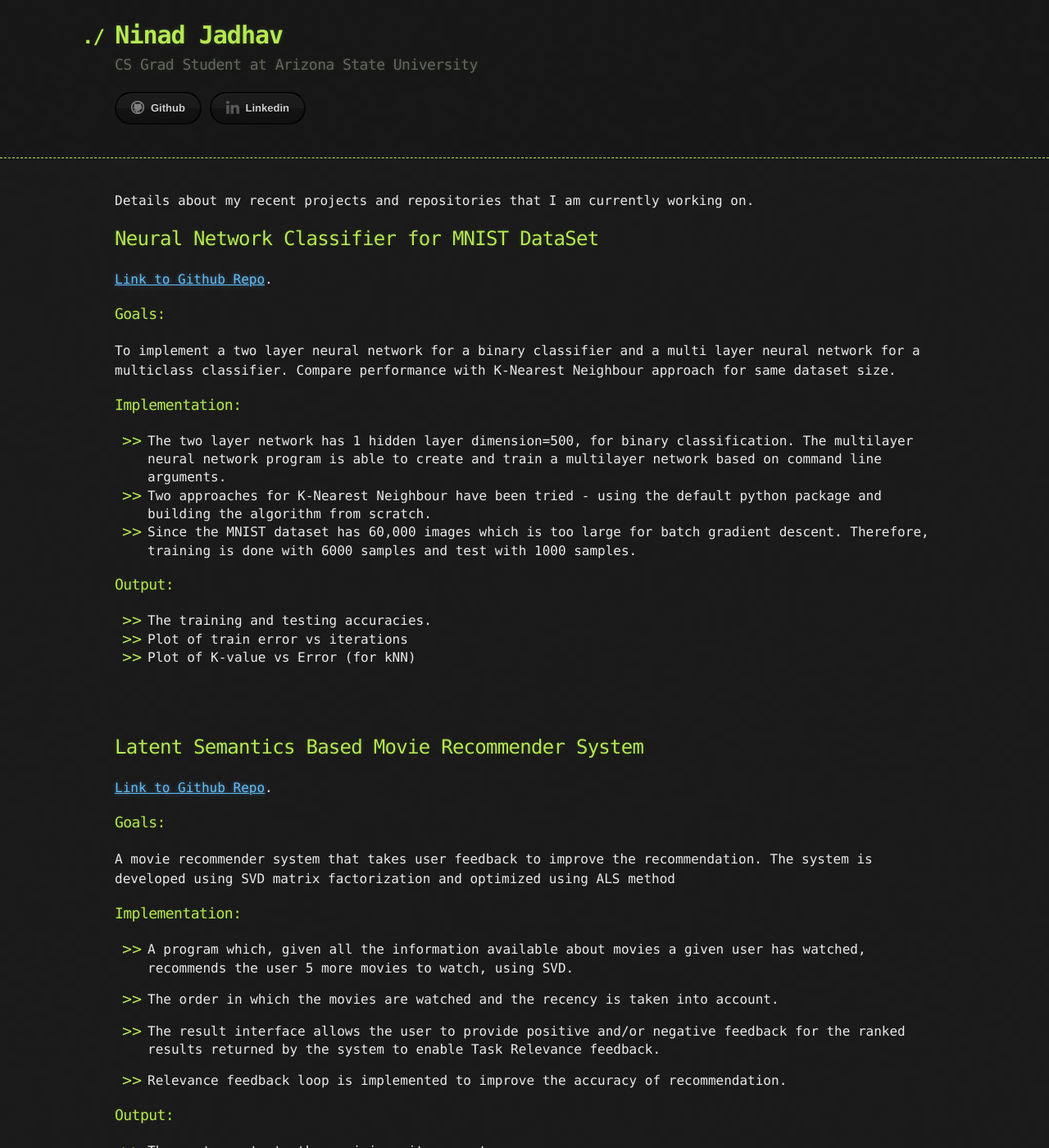
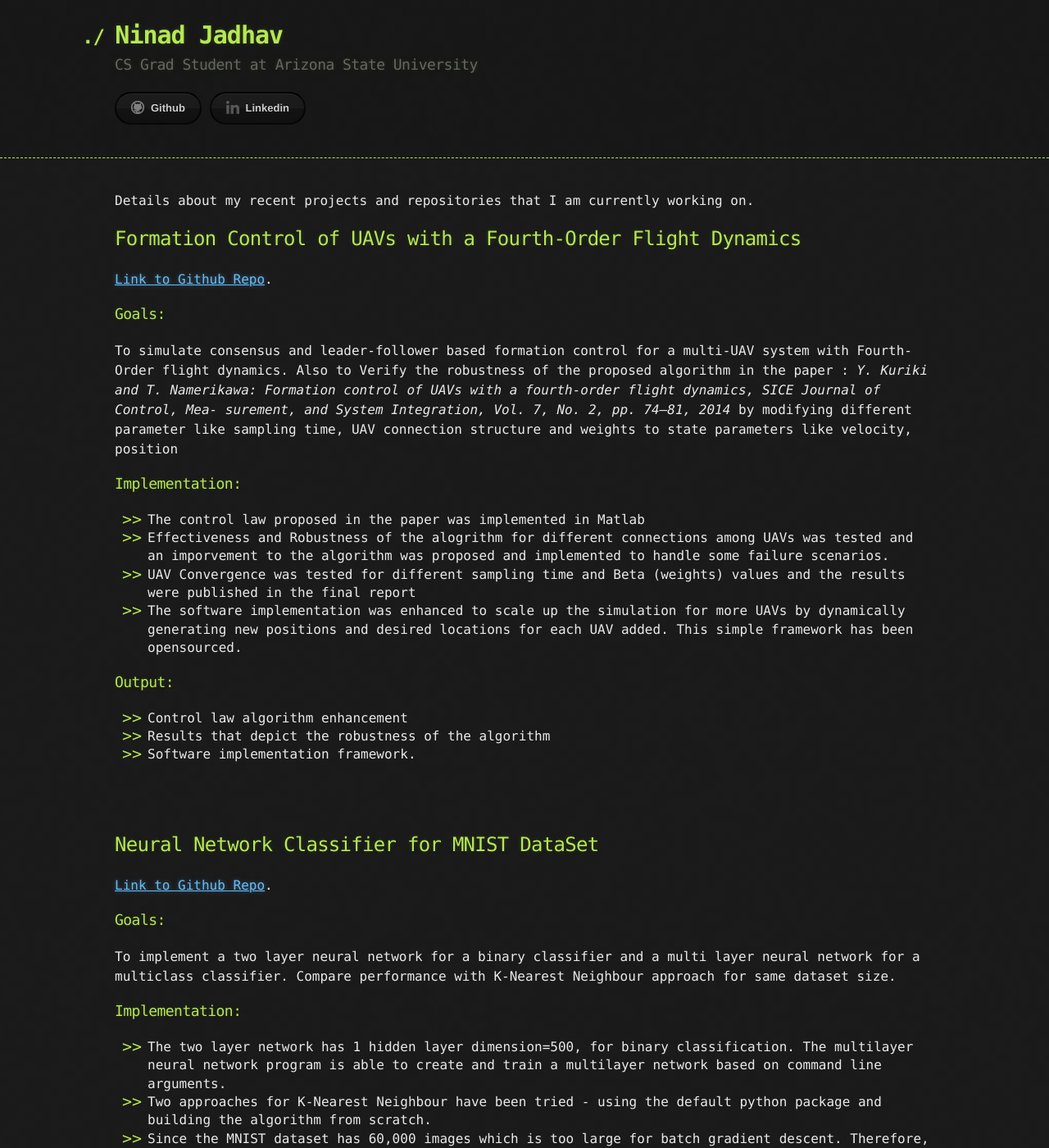
Before and after one commit to dtbinh/jadhavhninad.github.io, a Jekyll site: the page built from index.md, in a window 1280 px wide and 1400 px high. Shown: the whole window at 82% size. Built offline with Jekyll 4.4.1, drawn with Linux system fonts in a browser that asks for light colours.

Commit message:
Formation control project added

```diff
--- a/index.md
+++ b/index.md
@@ -3,6 +3,26 @@ layout: default
 ---
 
 Details about my recent projects and repositories that I am currently working on.
+
+## [](#header-2)Formation Control of UAVs with a Fourth-Order Flight Dynamics
+[Link to Github Repo](https://github.com/jadhavhninad/Consensus_Based_Flight_Formation).
+
+### [](#header-3) Goals:
+To simulate consensus and leader-follower based formation control for a multi-UAV system with Fourth-Order flight dynamics. Also to Verify the robustness of the proposed algorithm in the paper : *Y. Kuriki and T. Namerikawa: Formation control of UAVs with a fourth-order flight dynamics, SICE Journal of Control, Mea- surement, and System Integration, Vol. 7, No. 2, pp. 74–81, 2014* by modifying different parameter like sampling time, UAV connection structure and weights to state parameters like velocity, position
+
+### [](#header-3) Implementation:
+*   The control law proposed in the paper was implemented in Matlab
+*   Effectiveness and Robustness of the alogrithm for different connections among UAVs was tested and an imporvement to the algorithm was proposed and implemented to handle some failure scenarios.
+*   UAV Convergence was tested for different sampling time and Beta (weights) values and the results were published in the final report
+*   The software implementation was enhanced to scale up the simulation for more UAVs by dynamically generating new positions and desired locations for each UAV added. This simple framework has been opensourced.
+
+### [](#header-3) Output:
+*   Control law algorithm enhancement
+*   Results that depict the robustness of the algorithm
+*   Software implementation framework.
+
+<br><br>
+
 
 ## [](#header-2)Neural Network Classifier for MNIST DataSet
 [Link to Github Repo](https://github.com/jadhavhninad/Neural-Network-Classifier-for-MNIST-DataSet).
```
